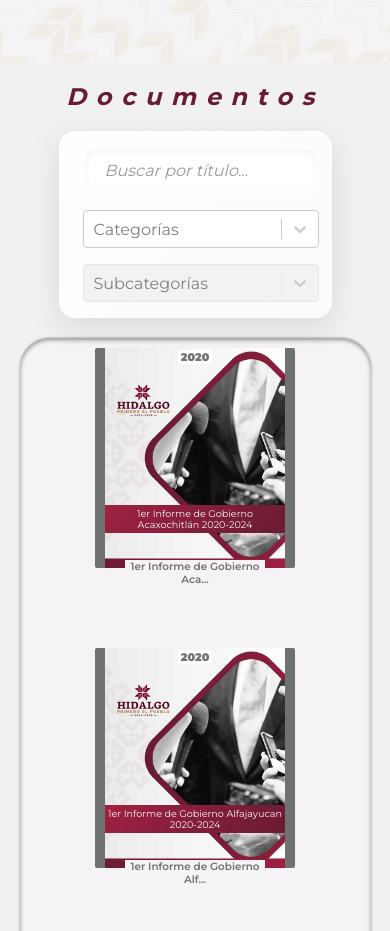
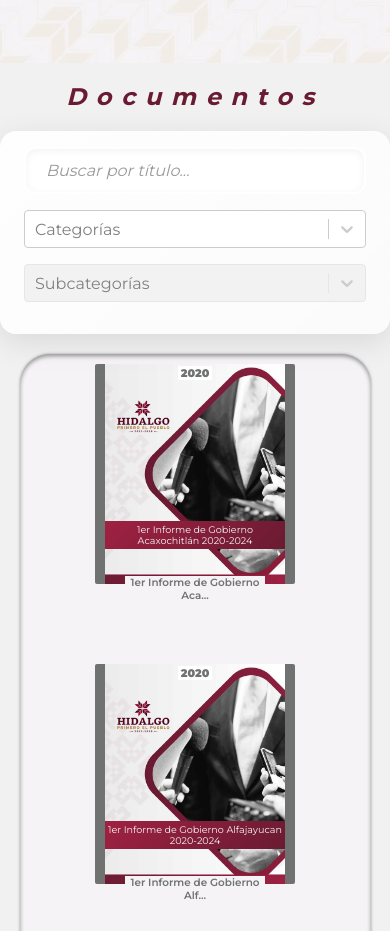
Before and after one commit to gomez50057/biblioteca, a Next.js app: page / in a window 390 px wide. Shown: the part 2480-3411 px from the top of the page. Built offline with nearby package versions, Linux system fonts and the light colour scheme.

Commit message:
autoacompletado

```diff
--- a/src/components/card/FilterableCardsGrid.js
+++ b/src/components/card/FilterableCardsGrid.js
@@ -1,7 +1,12 @@
 'use client';
+
 import dynamic from 'next/dynamic';
-import React from 'react';
+import React, { useState, useRef, useEffect } from 'react';
+import Fuse from 'fuse.js';
+import { datosBibliotecaDigital } from '@/utils/utils';
 import styles from '@/styles/card/FilterableCardsGrid.module.css';
+
+// Carga react-select solo en cliente para evitar SSR
 const Select = dynamic(() => import('react-select'), { ssr: false });
 
 export default function FilterableCardsGrid({
@@ -14,17 +19,53 @@ export default function FilterableCardsGrid({
   categories = [],
   subMap = {},
 }) {
-  // Evitar crash si categorías o subMap no definidos
-  const safeCategories = Array.isArray(categories) ? categories : [];
-  const safeCategoryFilter = Array.isArray(categoryFilter) ? categoryFilter : [];
-  const safeSubcategoryFilter = Array.isArray(subcategoryFilter) ? subcategoryFilter : [];
+  const inputRef = useRef(null);
+  const [suggestions, setSuggestions] = useState([]);
+  const [showSuggestions, setShowSuggestions] = useState(false);
 
-  // Opciones para react-select
-  const categoryOptions = safeCategories.map(cat => ({ value: cat, label: cat }));
+  // Fuse para nombres de tarjetas
+  const namesIndex = useRef(
+    new Fuse(datosBibliotecaDigital.cards.map(c => c.name), {
+      threshold: 0.3,
+      includeScore: true,
+    })
+  );
+
+  const handleSearchChange = e => {
+    const term = e.target.value;
+    setSearchTerm(term);
+    if (term.trim() === '') {
+      setSuggestions([]);
+      setShowSuggestions(false);
+      return;
+    }
+    const results = namesIndex.current.search(term).slice(0, 5).map(r => r.item);
+    setSuggestions(results);
+    setShowSuggestions(true);
+  };
+
+  const handleSuggestionClick = suggestion => {
+    setSearchTerm(suggestion);
+    setSuggestions([]);
+    setShowSuggestions(false);
+    inputRef.current.focus();
+  };
+
+  // Close suggestions on outside click
+  useEffect(() => {
+    const handleClickOutside = e => {
+      if (inputRef.current && !inputRef.current.contains(e.target)) {
+        setShowSuggestions(false);
+      }
+    };
+    document.addEventListener('mousedown', handleClickOutside);
+    return () => document.removeEventListener('mousedown', handleClickOutside);
+  }, []);
+
+  // Opciones react-select
+  const categoryOptions = categories.map(cat => ({ value: cat, label: cat }));
   const subcategoryOptions = Array.from(
-    new Set(
-      safeCategoryFilter.flatMap(cat => Array.isArray(subMap[cat]) ? subMap[cat] : [])
-    )
+    new Set(categoryFilter.flatMap(cat => subMap[cat] || []))
   ).map(sub => ({ value: sub, label: sub }));
 
   const handleCategoryChange = selected => {
@@ -40,19 +81,35 @@ export default function FilterableCardsGrid({
 
   return (
     <div className={styles.filtersContainer}>
+      <div className={styles.searchWrapper} ref={inputRef}>
         <input
           type="search"
           placeholder="Buscar por título..."
           value={searchTerm}
-        onChange={e => setSearchTerm(e.target.value)}
+          onChange={handleSearchChange}
           className={styles.searchInput}
+          autoComplete="off"
         />
+        {showSuggestions && suggestions.length > 0 && (
+          <ul className={styles.suggestionsList}>
+            {suggestions.map((s, i) => (
+              <li
+                key={i}
+                className={styles.suggestionItem}
+                onMouseDown={() => handleSuggestionClick(s)}
+              >
+                {s}
+              </li>
+            ))}
+          </ul>
+        )}
+      </div>
 
       <div className={styles.selectWrapper}>
         <Select
           isMulti
           options={categoryOptions}
-          value={categoryOptions.filter(opt => safeCategoryFilter.includes(opt.value))}
+          value={categoryOptions.filter(opt => categoryFilter.includes(opt.value))}
           onChange={handleCategoryChange}
           placeholder="Categorías"
           classNamePrefix="react-select"
@@ -64,10 +121,10 @@ export default function FilterableCardsGrid({
         <Select
           isMulti
           options={subcategoryOptions}
-          value={subcategoryOptions.filter(opt => safeSubcategoryFilter.includes(opt.value))}
+          value={subcategoryOptions.filter(opt => subcategoryFilter.includes(opt.value))}
           onChange={handleSubcategoryChange}
           placeholder="Subcategorías"
-          isDisabled={safeCategoryFilter.length === 0}
+          isDisabled={categoryFilter.length === 0}
           classNamePrefix="react-select"
           instanceId="subcategory-select"
         />
--- a/src/styles/card/FilterableCardsGrid.module.css
+++ b/src/styles/card/FilterableCardsGrid.module.css
@@ -1,17 +1,18 @@
 .filtersContainer {
   display: grid;
-  grid-template-columns: 1fr 1fr;
+  grid-template-columns: 2fr 1fr 1fr;
   grid-template-rows: auto auto;
   grid-template-areas:
-    "search search"
-    "categories subcategories";
+    "categories subcategories search"
+    "suggestions suggestions suggestions";
   gap: 1rem;
   width: 70%;
-  align-items: center;
+  align-items: start;
   padding: 1rem 1.5rem;
   background: linear-gradient(135deg, var(--bg-start), var(--bg-end));
   border-radius: 1rem;
   box-shadow: 0 8px 32px rgba(0, 0, 0, 0.1);
+  border: 2px solid var(--border-color);
   transition: transform 0.3s ease, box-shadow 0.3s ease;
   z-index: 100;
 }
@@ -20,10 +21,17 @@
   box-shadow: 0 12px 48px rgba(0, 0, 0, 0.15);
 }
 
+.selectWrapper:nth-of-type(1) {
+  grid-area: categories;
+}
+
+.selectWrapper:nth-of-type(2) {
+  grid-area: subcategories;
+}
+
 .searchInput {
   grid-area: search;
-  flex: unset;
-  min-width: unset;
+  width: 100%;
   padding: 0.75rem 1.25rem;
   border: 2px solid transparent;
   border-radius: 0.75rem;
@@ -41,30 +49,46 @@
 .searchInput:focus {
   outline: none;
   border-color: var(--vinoClr);
-  box-shadow: inset 0 2px 8px rgba(0, 0, 0, 0.1), 0 0 0 4px rgba(255, 107, 107, 0.2);
+  box-shadow:
+    inset 0 2px 8px rgba(0, 0, 0, 0.1),
+    0 0 0 4px rgba(178, 34, 34, 0.2);
 }
 
-.selectWrapper {
-  min-width: unset;
+.suggestionsList {
+  grid-area: suggestions;
+  list-style: none;
+  margin: 0.25rem 0 0;
+  padding: 0;
+  background: #fff;
+  border: 1px solid var(--border-color);
+  border-radius: 0.75rem;
+  box-shadow: 0 8px 24px rgba(0, 0, 0, 0.1);
+  max-height: 200px;
+  overflow-y: auto;
+  width: 100%;
+  z-index: 200;
 }
 
-.selectWrapper:nth-of-type(1) {
-  grid-area: categories;
+.suggestionItem {
+  padding: 0.75rem 1rem;
+  cursor: pointer;
+  transition: background 0.2s;
 }
 
-.selectWrapper:nth-of-type(2) {
-  grid-area: subcategories;
+.suggestionItem:hover {
+  background: var(--bg-end);
 }
 
-/* Mobile: single column */
 @media (max-width: 600px) {
   .filtersContainer {
     grid-template-columns: 1fr;
-    grid-template-rows: auto auto auto;
+    grid-template-rows: auto auto auto auto;
     grid-template-areas:
+      "categories"
+      "subcategories"
       "search"
-      "categories"
-      "subcategories";
+      "suggestions";
+    width: 100%;
   }
 }
 
@@ -73,26 +97,28 @@
   background: #fff;
   border: 2px solid transparent;
   border-radius: 0.75rem;
-  padding: 0.125rem;
+  padding: 0.25rem;
   box-shadow: 0 2px 8px rgba(0, 0, 0, 0.05);
   transition: border-color 0.2s, box-shadow 0.2s;
 }
 
 .react-select__control--is-focused {
   border-color: var(--accent2);
-  box-shadow: 0 0 0 4px rgba(240, 101, 149, 0.2);
+  box-shadow:
+    0 0 0 6px rgba(240, 101, 149, 0.2),
+    0 2px 8px rgba(0, 0, 0, 0.05);
 }
 
 .react-select__value-container {
-  padding: 0.25rem 0.75rem;
+  padding: 0.5rem 1rem;
 }
 
 .react-select__multi-value {
   background: var(--vinoClr);
   border-radius: 0.5rem;
   color: #fff;
-  font-weight: 500;
-  padding: 0 0.4rem;
+  font-weight: 600;
+  padding: 0 0.5rem;
 }
 
 .react-select__multi-value__label {
@@ -105,20 +131,21 @@
 }
 
 .react-select__placeholder {
-  color: rgba(0, 0, 0, 0.4);
+  color: rgba(0, 0, 0, 0.5);
   font-style: italic;
 }
 
 .react-select__menu {
   background: #fff;
   border-radius: 0.75rem;
-  box-shadow: 0 8px 24px rgba(0, 0, 0, 0.1);
-  margin-top: 0.25rem;
+  box-shadow: 0 12px 48px rgba(0, 0, 0, 0.1);
+  margin-top: 0.5rem;
 }
 
 .react-select__option {
-  padding: 0.75rem 1rem;
-  transition: background 0.2s;
+  padding: 0.75rem 1.25rem;
+  transition: background 0.2s, color 0.2s;
+  cursor: pointer;
 }
 
 .react-select__option--is-focused {
```
Also changed, not shown: src/components/card/CardsGrid.js (line endings or trailing spaces). Lines whose indentation alone changed are shown as unchanged.
